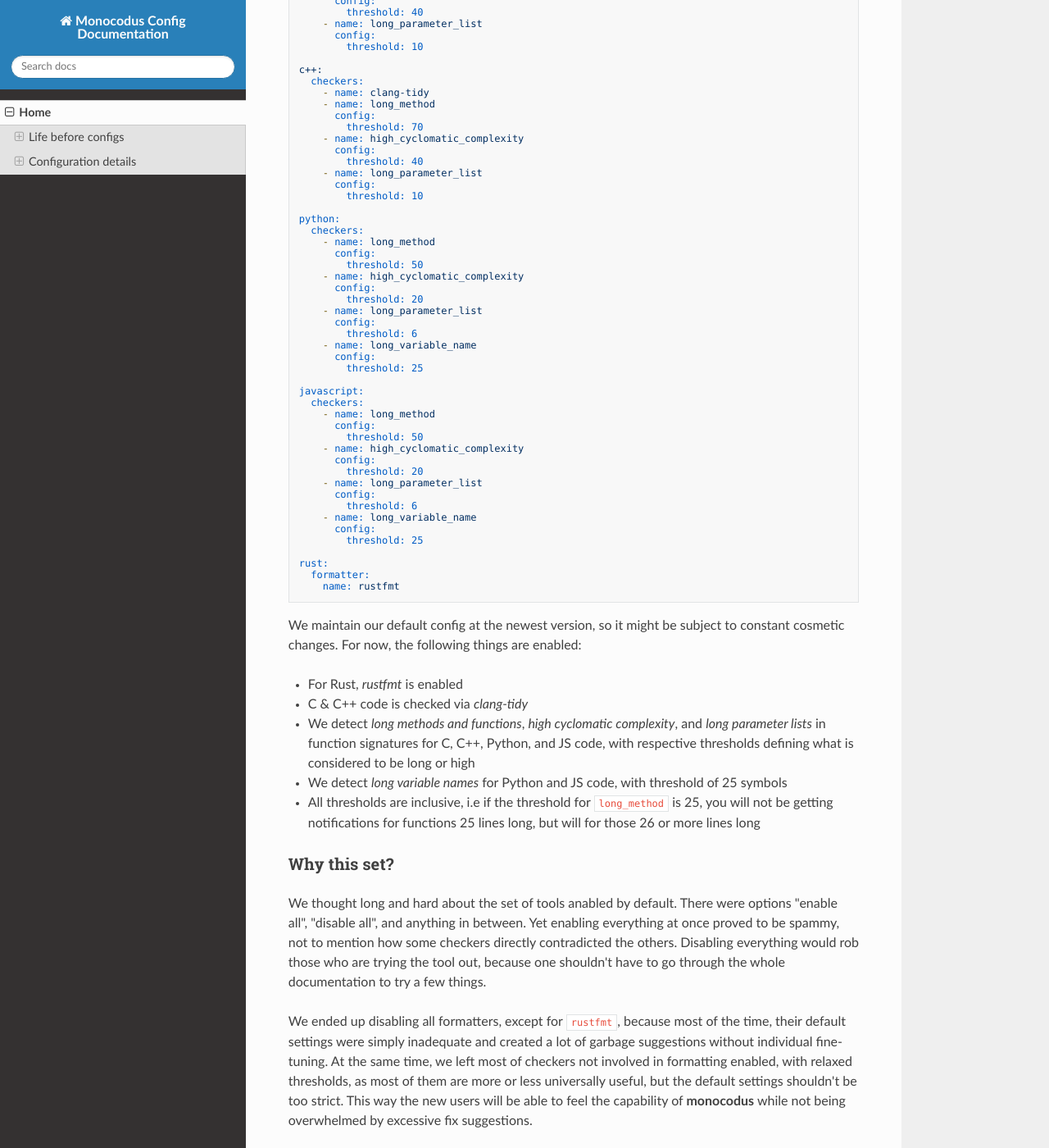
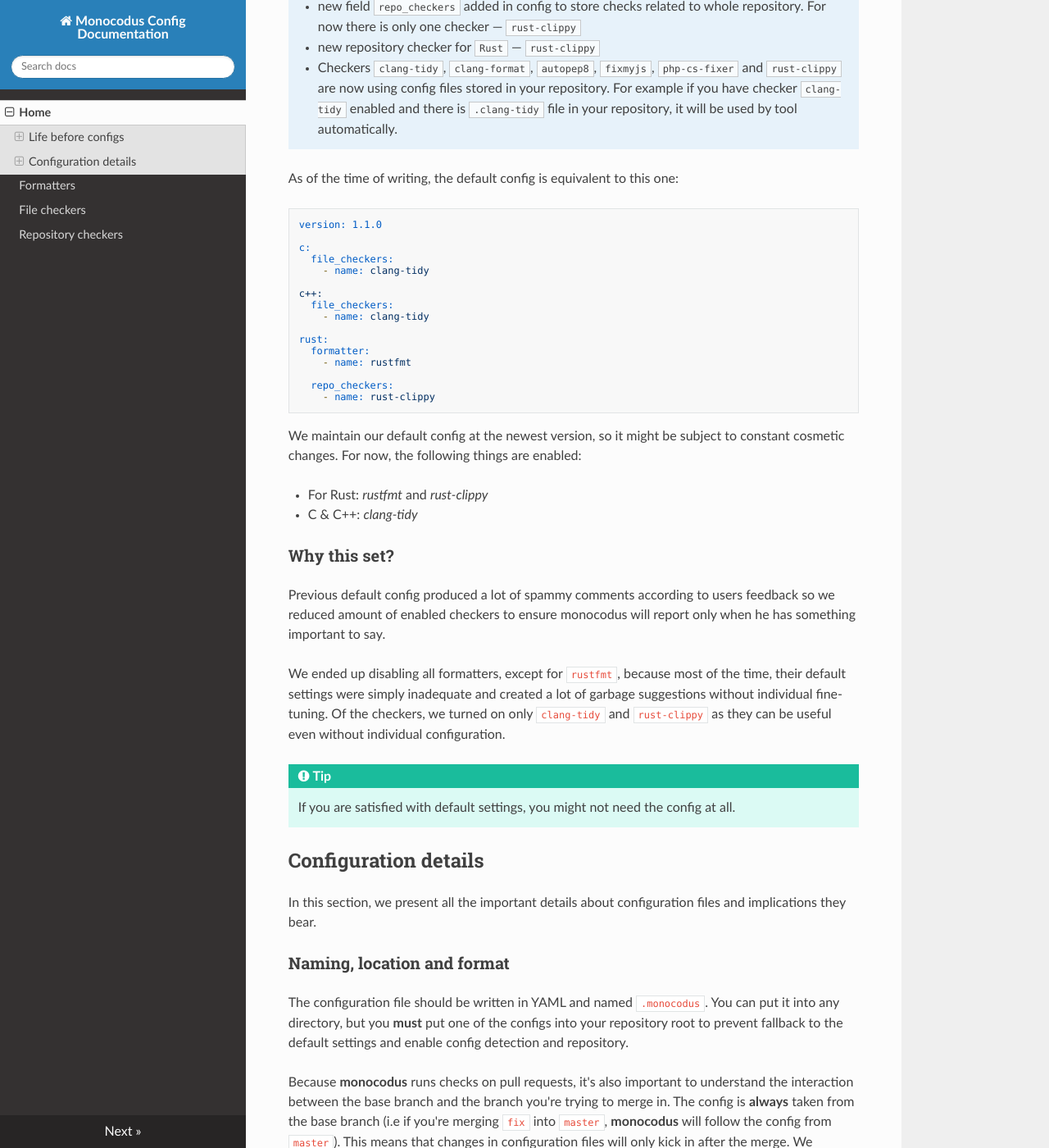
Before and after one commit to monocodus/monocodus-config-docs, an MkDocs documentation site: the page built from docs/index.md, in a window 1280 px wide and 1400 px high, scrolled down 774 px. Shown: the whole window at 82% size. Built offline with MkDocs 1.6.1, drawn with Linux system fonts in a browser that asks for light colours; nearby versions of some CDN libraries; some of the changed text lies outside the part shown.

Commit message:
Updated config documentation to v1.1.0

````diff
--- /dev/null
+++ b/docs/file_checkers/clang-tidy.md
@@ -0,0 +1,11 @@
+#### Clang-format
+
+clang-tidy is a clang-based C++ “linter” tool. Its purpose is to provide an extensible framework for diagnosing and fixing typical programming errors, like style violations, interface misuse, or bugs that can be deduced via static analysis.
+
+[**project page**](https://clang.llvm.org/extra/clang-tidy/)
+
+Currently monocodus uses only code fixes provided by clang-tidy, comments will be added later.
+
+**Name in config:** `clang-tidy`
+
+**Supported languages:** `C`, `C++`
--- /dev/null
+++ b/docs/file_checkers/index.md
@@ -0,0 +1,31 @@
+# File checkers
+
+Checkers are various tools meant to help developers find (and sometimes even fix!) potential flaws in code. Different checkers have different purposes and supported languages.
+
+File checkers are checkers which are designed to analyze single files apart from the rest of the project.
+
+While only one formatter is available for every language at a time, you can have as many checkers as you want, and configure multi-lang ones individually for every language. Detailed description of each one is stated at checkers pages which are presented in the table below.
+
+Monocodus uses following fields to specify file checker settings:
+
+* `name` of the checker. This field is __mandatory__
+* `ignore_paths` — list of directories in which monocodus won't perform formatting check, supports regex.
+* `config` — some checkers allow for configuration shortcuts. Availability of this field and list of configurable options for each repo checker are stated at file checkers pages which are presented in table below.
+
+Besides this **monocodus** will use any available tool-specific configs found in your repository. For example if you have specified file checker `clang-tidy` in monocodus config and you have file `.clang-tidy` in your repository, monocodus will use it to perform check.
+
+
+Here is example of how file checker should be specified in config.
+
+```yaml
+c:
+  file_checkers:
+    - name: clang-tidy
+```
+
+
+# List of available file checkers
+
+|            **Name**             |      **Description**      | **Supported languages** | **Comments** | **Fixes** |
+| :-----------------------------: | :-----------------------: | :---------------------: | :----------: | :-------: |
+| [**clang-tidy**](clang-tidy.md) | clang-based "linter" tool |       `C`, `C++`        |      No      |    Yes    |
--- /dev/null
+++ b/docs/formatters/index.md
@@ -0,0 +1,39 @@
+# Formatters
+
+Formatters are tools that monocodus uses to ensure consistency in the project's code style. Because multiple formatters produce mutually contradicting results, we allow specifying only one formatter per language.
+
+Formatters should be specified at language level in special field `formatter`.
+
+Monocodus uses following fields to specify formatter settings:
+
+* `name` of the formatter. This field is __mandatory__. The names are _case-insensitive_, i.e `FIXMYJS` and `FixMyJS` map to `fixmyjs` during processing.
+* `ignore_paths` — list of directories in which monocodus won't perform formatting check, supports regex.
+* `config` — some formatters allow for configuration shortcuts. Availability of this field and list of configurable options for each formatter are stated at formatters pages which are presented in table below.
+
+Besides this **monocodus** will use any tool-specific configs found in your repository. For example if you have specified formatter `clang-format` in monocodus config and you have file `.clang-format` in your repository, monocodus will use it to perform style check.
+
+Here is example of how formatter should be specified in config.
+
+```yaml
+c:
+  formatter:
+    name: clang-format
+    ignore_paths:
+      - "tests/"
+      - "/utils/[^/]*/gen_[^/][^/]*\\.c"
+    config:
+      style: LLVM
+```
+
+This example will make **monocodus** check formatting of files in `C` language using tool `clang-format` with predefined code-style `LLVM` while ignoring the whole `tests/` directory, as well as all `C` files with names starting with `gen_` which are located within any subdirectory of the `utils/` directory. In short, the system treats every line of this parameter like an ordinary regular expression, but you will also need to escape come characters, including `\`. After un-escaping, the second line will look like `/utils/[^/]*/gen_[^/][^/]*\.py` and be ready for compilation into a regex pattern.
+
+
+# List of available formatters
+
+|            **Name**             | **Supported languages** |
+| :-----------------------------: | :---------------------: |
+| [clang-format](clang-format.md) |         C, C++          |
+|     [AutoPEP8](autopep8.md)     |         Python          |
+|      [FixMyJS](fixmyjs.md)      |       javascript        |
+| [PHP-CS-FIXER](php-cs-fixer.md) |           PHP           |
+|      [rustfmt](rustfmt.md)      |          Rust           |
--- a/docs/index.md
+++ b/docs/index.md
@@ -1,4 +1,4 @@
-# All about Monocodus configuration: version 1.0.0
+# All about Monocodus configuration: version 1.1.0
 
 This page is designed to provide you with enough information to provide a correct configuration file to **monocodus**. We always encourage you to opt for the most recent version of the config.
 
@@ -8,85 +8,45 @@ This page is designed to provide you with enough information to provide a correc
 !!! Note
     It's possible you're now using **monocodus** without a config. In this case, there is a default configuration, used instead of the config file in your GitHub repository when you provide none. It's done to provide a reasonable set of tools for the rapid onboarding. Probably you're just getting started and want to know what we can? Or alternatively, you just want a lot of checks, fast.
 
+!!! Note "Differences between 1.0.0 and 1.1.0"
+     - Checkers `long_method`, `high_cyclomatic_complexity`, `long_parameter_name` and `long_variable_name` were considered redundant and spammy in their current state and will be turned off until we rework them into something more helpful. You don't need to modify your config, If these checkers were enabled there they will just stop generating comments.
+     - Field `checkers` renamed to `file_checkers`. All checks that were previously defined at `checkers` should now be defined there
+     - new field `repo_checkers` added in config to store checks related to whole repository. For now there is only one checker — `rust-clippy`
+     - new repository checker for `Rust` — `rust-clippy`
+     - Checkers `clang-tidy`, `clang-format`, `autopep8`, `fixmyjs`, `php-cs-fixer` and `rust-clippy` are now using config files stored in your repository. For example if you have checker `clang-tidy` enabled and there is `.clang-tidy` file in your repository, it will be used by tool automatically.
+
 As of the time of writing, the default config is equivalent to this one:
 
 ```yaml
-version: 1.0.0
+version: 1.1.0
 
 c:
-  checkers:
+  file_checkers:
     - name: clang-tidy
-    - name: long_method
-      config:
-        threshold: 70
-    - name: high_cyclomatic_complexity
-      config:
-        threshold: 40
-    - name: long_parameter_list
-      config:
-        threshold: 10
 
 c++:
-  checkers:
+  file_checkers:
     - name: clang-tidy
-    - name: long_method
-      config:
-        threshold: 70
-    - name: high_cyclomatic_complexity
-      config:
-        threshold: 40
-    - name: long_parameter_list
-      config:
-        threshold: 10
-
-python:
-  checkers:
-    - name: long_method
-      config:
-        threshold: 50
-    - name: high_cyclomatic_complexity
-      config:
-        threshold: 20
-    - name: long_parameter_list
-      config:
-        threshold: 6
-    - name: long_variable_name
-      config:
-        threshold: 25
-
-javascript:
-  checkers:
-    - name: long_method
-      config:
-        threshold: 50
-    - name: high_cyclomatic_complexity
-      config:
-        threshold: 20
-    - name: long_parameter_list
-      config:
-        threshold: 6
-    - name: long_variable_name
-      config:
-        threshold: 25
 
 rust:
   formatter:
-    name: rustfmt
+    - name: rustfmt
+
+  repo_checkers:
+    - name: rust-clippy
 ```
 
 We maintain our default config at the newest version, so it might be subject to constant cosmetic changes.
 For now, the following things are enabled:
 
-* For Rust, _rustfmt_ is enabled
-* C & C++ code is checked via _clang-tidy_
-* We detect _long methods and functions_, _high cyclomatic complexity_, and _long parameter lists_ in function signatures for C, C++, Python, and JS code, with respective thresholds defining what is considered to be long or high
-* We detect _long variable names_ for Python and JS code, with threshold of 25 symbols
-* All thresholds are inclusive, i.e if the threshold for `long_method` is 25, you will not be getting notifications for functions 25 lines long, but will for those 26 or more lines long
+* For Rust: _rustfmt_ and _rust-clippy_
+* C & C++: _clang-tidy_
 
 ### Why this set?
-We thought long and hard about the set of tools anabled by default. There were options "enable all", "disable all", and anything in between. Yet enabling everything at once proved to be spammy, not to mention how some checkers directly contradicted the others. Disabling everything would rob those who are trying the tool out, because one shouldn't have to go through the whole documentation to try a few things.
 
-We ended up disabling all formatters, except for `rustfmt`, because most of the time, their default settings were simply inadequate and created a lot of garbage suggestions without individual fine-tuning. At the same time, we left most of checkers not involved in formatting enabled, with relaxed thresholds, as most of them are more or less universally useful, but the default settings shouldn't be too strict. This way the new users will be able to feel the capability of **monocodus** while not being overwhelmed by excessive fix suggestions.
+Previous default config produced a lot of spammy comments according to users feedback so we reduced amount of enabled checkers to ensure monocodus will report only when he has something important to say.
+
+We ended up disabling all formatters, except for `rustfmt`, because most of the time, their default settings were simply inadequate and created a lot of garbage suggestions without individual fine-tuning. Of the checkers, we turned on only `clang-tidy` and `rust-clippy` as they can be useful even without individual configuration.
 
 !!! Tip
     If you are satisfied with default settings, you might not need the config at all.
@@ -97,12 +57,11 @@ In this section, we present all the important details about configuration files
 
 ### Naming, location and format
 
-The configuration file should be written in YAML and named `.monocodus`. You can put it into any directory (as of the time of writing, the config overriding implementation is _in progress_ and not yet available), but you **must** put one of the configs into your repository root to prevent fallback to the default settings and enable config detection and repository.
+The configuration file should be written in YAML and named `.monocodus`. You can put it into any directory, but you **must** put one of the configs into your repository root to prevent fallback to the default settings and enable config detection and repository.
 
 Because **monocodus** runs checks on pull requests, it's also important to understand the interaction between the base branch and the branch you're trying to merge in. The config is **always** taken from the base branch (i.e if you're merging `fix` into `master`, **monocodus** will follow the config from `master`). This means that changes in configuration files will only kick in after the merge. We encourage to look at the config change as on a separate task, and merge it separately.
 
-!!! Note
-    We assume that errors are made unintentionally, and hence store last valid config for a given branch and location. If the new configuration file is broken, **monocodus** will retrieve the last valid config to perform the checks
+Here are some examples explaining config interactions.
 
 !!! Example
     You have no config files in your repository. We are going to check your repository according to the default configuration.
@@ -117,18 +76,20 @@ Because **monocodus** runs checks on pull requests, it's also important to under
     You have `.monocodus` in the repository root, it is a valid YAML, but the schema is invalid for the version. The checks are not run, and **monocodus** will comment on what is wrong in the configuration file.
 
 !!! Example
-    You have a valid `.monocodus` in the `tests/` directory, but not in the repository root. We currently aren't searching for the config in places other than a repository root just yet, so the default configuration will be used.
+    You have a valid `.monocodus` in the `tests/` directory, but not in the repository root. **monocodus** won't search for user configs in subdirectories if the root config isn't presented, so the default configuration will be used.
 
 !!! Example
-    You have a valid `.monocodus` in the repository root, but an invalid one in `tests/`. The version from the root will be used everywhere.
+    You have a valid `.monocodus` in the repository root, but an invalid one in `tests/`. The version from the root will be used everywhere, also  monocodus will explain what's wrong with invalid config in review text.
 
 !!! Example
-    You previously had a valid `.monocodus` file, but now it is invalid. The last valid config for the respective branch is going to be used. In addition, **monocodus** will comment on errors in the new config file.
+    You have a valid `.monocodus` in the repository root, and valid one in `tests/.monocodus`. The version from the root config will be used everywhere, except for `tests/`, while in this directory `tests/.monocodus` and root config will be merged so that options defined in `tests/.monocodus` will override corresponding ones in `.monocodus`.
+
+
 
 ### Version
 The `version` field is always mandatory, and for this version of config, will look like:
 ```yaml
-version: 1.0.0
+version: 1.1.0
 ```
 
 We're using [SchemaVer](https://snowplowanalytics.com/blog/2014/05/13/introducing-schemaver-for-semantic-versioning-of-schemas/) for configuration schema versioning. While similar to SemVer, the differences are the following:
@@ -162,7 +123,10 @@ You can use this parameter on multiple levels of the **monocodus** config:
 
 * Ignore directories by formatter only
 
-* On the single checker level, if you want to disable this particular checker for a given set of paths.
+* On the single `file_checker` level, if you want to disable this particular checker for a given set of paths.
+
+!!! Note
+    `ignore_paths` won't work at `repo_checkers` because these checkers are made to check whole repository and specific files can't be excluded from the analysis. If tool e.g. `rust-clippy` supports excluding certain files from analysis it should be defined in tool's config file, in this case - `clippy.toml` or `.clippy.toml`
 
 This field is optional, so the config will still be valid if you don't include it.
 
@@ -189,7 +153,7 @@ None of these fields are mandatory. All fields **must** be written in _lowercase
 
 Example:
 ```yaml
-version: "1.0.0"
+version: "1.1.0"
 
 c:
   # language-specific parameters
@@ -203,9 +167,10 @@ python:
 ### Language-specific parameters
 The configuration for every programming language follows the same pattern. Here are what fields are available:
 
-* `ignore_paths`, covered above
-* `formatter`, describing the formatter used for a language. Because normally, multiple formatters produce mutually contradicting results, we only allow to specify one
-* `checkers`, a list of checkers used for a given languages
+* `ignore_paths` - covered above
+* `formatter`, describing the formatter used for a language. Because normally, multiple formatters produce mutually contradicting results, we only allow to specify one. A detailed description and the list of available formatters can be found [here](formatters/index.md)
+* `file_checkers`, a list of file checkers used for a given languages. A detailed description and the list of available file checkers can be found [here](file_checkers/index.md)
+* `repo_checkers`, a list of repo-wide checkers used for a given languages. A detailed description and the list of available repository checkers can be found [here](repo_checkers/index.md)
 
 All three fields are optional.
 
@@ -216,83 +181,7 @@ c:
     - "tests/"
   formatter:
     name: clang-format
-  checkers:
-    - name: long_method
-      config:
-        threshold: 35
+  file_checkers:
+    - name: clang-tidy
 ```
-This will run C-related checks for all directories except `tests/`, and will apply the default configuration of `clang-format`, as well as check function lengths and request changes for all the functions longer than 35 lines.
-
-### Configuring the formatter
-As said above, you can configure one formatter per language, according to the specific scheme.
-
-* `name` of the formatter. This field is __mandatory__
-* `ignore_paths`, discussed in detail above — optional
-* `config` — some formatters allow for configuration shortcuts. This field is required for some formatters, optional for some more, and for others, it is an error to include it.
-
-We have a curated list of formatters available, and it's being continuously expanded. Available now are:
-
-* `autopep8` for Python
-* `fixmyjs` for JS
-* `rustfmt` for Rust
-* `php-cs-fixer` for PHP
-* `clang-format` for C and C++
-
-As of the time of writing, this is a complete list of accepted values for the `name` field. The names are _case-insensitive_, i.e `FIXMYJS` and `FixMyJS` map to `fixmyjs` during processing.
-
-So far, only `clang-format` has a `config` entry. It has the single required field `style`, which can be one of the following:
-
-* `LLVM`
-* `Google`
-* `Chromium`
-* `Mozilla`
-* `WebKit`
-
-These values correspond to `clang-format` code style presets, and are _case-sensitive_.
-
-```yaml
-c:
-  formatter:
-    name: clang-format
-    config:
-      style: LLVM
-```
-
-For the other formatters, you _shouldn't_ fill the `config` field. If you want to fine-tune the output, you can do it via putting configuration files for the respective tools in your repository. _This capability is going to be available soon._
-
-Here's another example:
-```yaml
-rust:
-  formatter:
-    name: rustfmt
-    ignore_paths:
-      - samples/
-```
-
-### Configuring checkers
-While only one formatter is available for every language at a time, you can have as many checkers as you want, and configure multi-lang individually for every language. Here's how one entry of a checkers list is structured:
-
-* `name` of the checker. This field is __mandatory__
-* `ignore_paths`, discussed in detail above — optional
-* `config` — some checkers allow for configuration shortcuts. This field is required for some checkers, optional for some more, and for others, it is an error to include it.
-
-As you can see, the structure is just the same as it is for formatters.
-
-Here are checkers available now:
-
-* `long_method`, detecting functions and methods longer than _X_ lines, available for C, C++, Python and JS
-* `high_cyclomatic_complexity`, detecting functions and methods with cyclomatic complexity above _X_, available for C, C++, Python and JS
-* `long_parameter_list`, detecting functions and methods with more than _X_ parameters, available for C, C++, Python and JS
-* `long_variable_name`, detecting variables and functions with names longer than _X_ symbols, available for Python and JS
-* `clang-tidy`, available for C and C++
-
-While `clang-tidy` does not have a respective config entry so far, the other checkers do, to represent the aforementioned _X_. In all cases, there will be the single `threshold` field, which should be a positive integer:
-
-```yaml
-c:
-  checkers:
-    - name: clang-tidy
-    - name: high_cyclomatic_complexity
-      config:
-        threshold: 35
-```
+This will run C-related checks for all directories except `tests/`, and will apply formatter `clang-format`, as well as file checker `clang-tidy`.
--- /dev/null
+++ b/docs/repo_checkers/index.md
@@ -0,0 +1,35 @@
+Checkers are various tools meant to help developers find (and sometimes even fix!) potential flaws in code. Different checkers have different purposes and supported languages.
+# Repository checkers
+
+Repository checkers are complex checkers which analyze whole repository content to find issues which are out of the scope of single file analysis.
+
+While only one formatter is available for every language at a time, you can have as many repository checkers as you want, and configure multi-lang individually for every language. Detailed description of each one is stated at checkers pages which are presented in the table below.
+
+Monocodus uses following fields to specify file checker settings:
+
+!!! Note
+    `ignore_paths` won't work at `repo_checkers` because these checkers are made to check whole repository and specific files can't be excluded from the analysis. If tool e.g. `rust-clippy` supports excluding certain files from analysis it should be defined in tool's config file, in this case — `clippy.toml` or `.clippy.toml`
+
+* `name` of the checker. This field is __mandatory__
+* `project_roots` — list of paths to projects contained in repository relatively to repository root. Sometimes single repository contains more than one project, which are defined by some project-level files like `cargo.toml` in `Rust`. Some repository checkers work more on a project-level than on repository level so you need to show monocodus where are the directories containing projects you want to check. Default value of this parameter is `*` which means that monocodus repository as containing single project in root directory. You can determine if repository checker uses this feature by attribute `Requires project_roots` on checker's page.
+* `config` — some checkers allow for configuration shortcuts. Availability of this field and list of configurable options for each repo checker are stated at checkers pages which are presented in table below.
+
+Besides this **monocodus** will use any available tool-specific configs found in your repository. For example if you have specified file checker `rust-clippy` in monocodus config and you have Clippy configuration options defined at file `clippy.toml` in your repository, monocodus will use it to perform check.
+
+Here is example of how repo checker should be specified in config.
+
+```yaml
+rust:
+  repo_checkers:
+    - name: rust-clippy
+      project_roots:
+        - project_1
+        - project_2
+```
+
+
+# List of available repostiory checkers
+
+|             **Name**              |                               **Description**                               | **Supported languages** | **Comments** | **Fixes** |
+| :-------------------------------: | :-------------------------------------------------------------------------: | :---------------------: | :----------: | :-------: |
+| [**rust-clippy**](rust-clippy.md) | A collection of lints to catch common mistakes and improve your  Rust code. |         `Rust`          |     Yes      |    No     |
--- a/mkdocs.yml
+++ b/mkdocs.yml
@@ -1,6 +1,9 @@
 site_name: Monocodus Config Documentation
 nav:
   - Home: index.md
+  - Formatters: formatters/index.md
+  - File checkers: file_checkers/index.md
+  - Repository checkers: repo_checkers/index.md
 theme:
   name: readthedocs
   highlightjs: true
````
Also changed, not shown: docs/formatters/autopep8.md (added, +9 -0 lines), docs/formatters/clang-format.md (added, +18 -0 lines), docs/formatters/fixmyjs.md (added, +9 -0 lines), docs/formatters/php-cs-fixer.md (added, +9 -0 lines), docs/formatters/rustfmt.md (added, +9 -0 lines), docs/repo_checkers/rust-clippy.md (added, +20 -0 lines), 1 other file.
